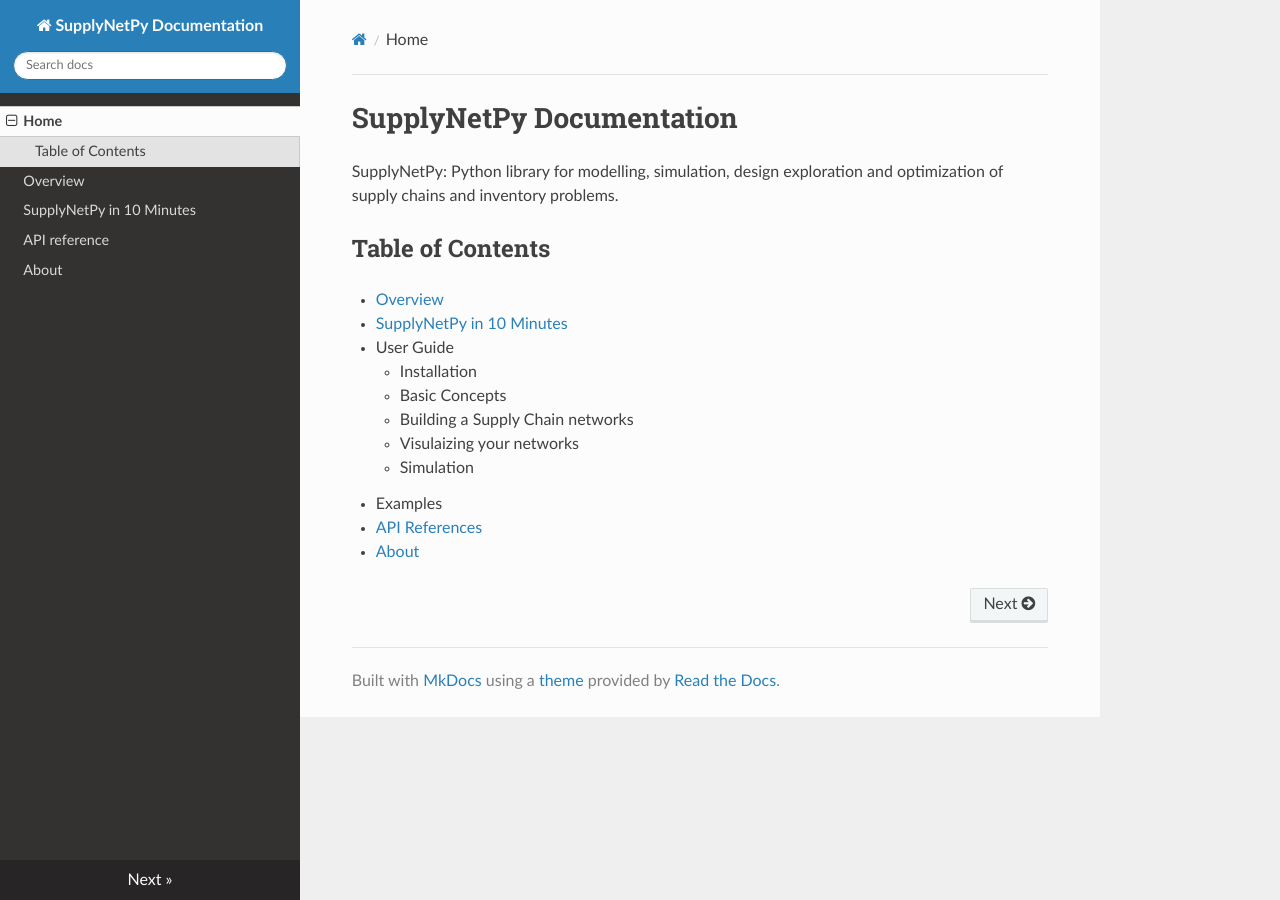
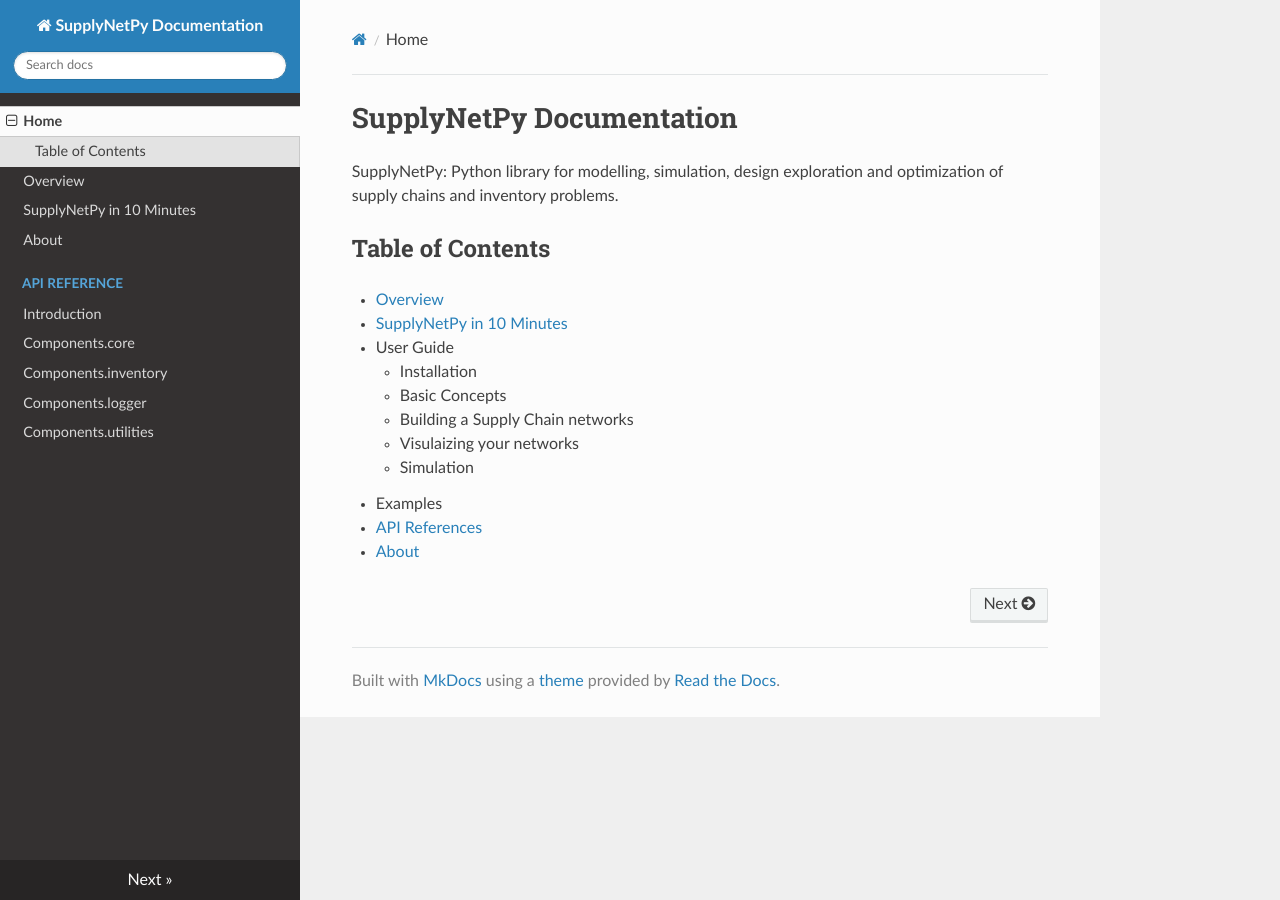
Before and after one commit to SupplyChainSimulation/SupplyNetPy, an MkDocs documentation site: the page built from docs/index.md, in a window 1280 px wide. Built offline with MkDocs 1.6.1, drawn with Linux system fonts in a browser that asks for light colours; nearby versions of some CDN libraries.

```diff
--- a/mkdocs.yml
+++ b/mkdocs.yml
@@ -3,9 +3,27 @@ nav:
   - Home: index.md
   - Overview: overview.md
   - SupplyNetPy in 10 Minutes: ten_min.md
-  - API reference: api-ref.md
   - About: about.md
-theme: readthedocs
+  - API reference:
+    - Introduction: api-reference/api-intro.md
+    - Components.core: api-reference/api-ref-core.md
+    - Components.inventory: api-reference/
+    - Components.logger: api-reference/
+    - Components.utilities: api-reference/
+
+theme:
+  name: readthedocs
+  highlightjs: true
+  hljs_languages:
+    - yaml
+    - rust
+
 plugins:
-  - search
-  - mkdocstrings
+- search
+- autorefs
+- mkdocstrings:
+    handlers:
+      python:
+        paths: [src]
+        options:
+          show_source: false
```
